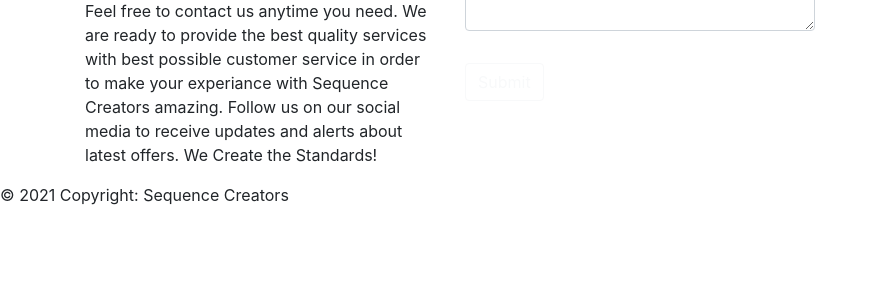
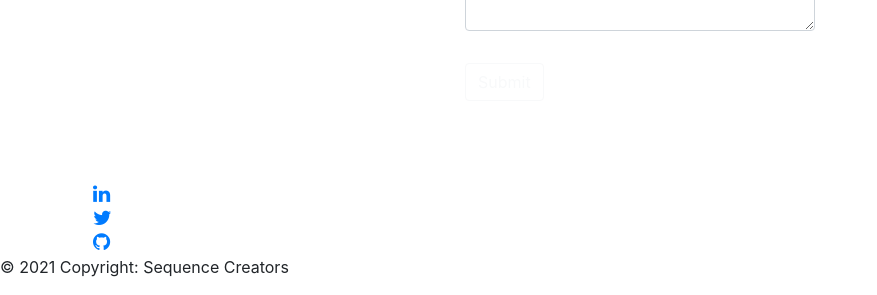
Before and after one commit to Ruchirakavinda/SQNC-Creators-Website, a PHP site: page / in a window 1280 px wide. Shown: the part 4351-4646 px from the top of the page, without its empty margins (0-877 px from the left). Before the commit the page ends 4556 px from the top, so only its background shows below. Run offline with PHP 8.4, Linux system fonts and the light colour scheme; some libraries are stand-ins or nearby versions.

Commit message:
css bug fixed home and about

```diff
--- a/php/footer.php
+++ b/php/footer.php
@@ -1,3 +1,5 @@
+
+
      <!-- Footer -->
      <div class="head" id="footer">
 
@@ -11,31 +13,30 @@
     </div>-->
     <footer>
         <div class="container">
-            <div class="row">
+            <div class="row frow">
                 <div class="col-12 col-lg-4 col-md-12 col-sm-12">
                     <img id="logo-footer" src="../images/Footer-Logo.png">
-                    <p>Feel free to contact us anytime you need. We are ready to provide the best quality services with best possible customer service in order to make your experiance with Sequence Creators amazing. Follow us on our social media to receive updates and alerts about latest offers. We Create the Standards!</p>
+                    <p style="color: white;">Feel free to contact us anytime you need. We are ready to provide the best quality services with best possible customer service in order to make your experiance with Sequence Creators amazing. Follow us on our social media to receive updates and alerts about latest offers. We Create the Standards!</p>
+
+
                     <!-- Logos here-->
-                    <div class="so">
-                        <a class="ffa ffa-linkedin" href=""></a>
-                        <a class="ffa ffa-facebook" href="#"></a>
-                        <a class="ffa ffa-instagram" href=""></a>
-                        <a class="ffa ffa-twitter" href=""></a>
+
+                    <div class="footer-icons">
+                        <div class="faicon icon">
+                            <a href="#" class="fa fa-linkedin mr-3 pl-2 li fsocial social" style="font-size: 20px;"></a>
+                        </div>
+                        <div class="faicon icon">
+                                <a href="#" class="fa fa-twitter mr-3 pl-2 tw fsocial social" style="font-size: 20px;"></a>
+                        </div>
+                        <div class="faicon icon">
+                            <a href="#" class="fa fa-github mr-3 pl-2 git fsocial social" style="font-size: 20px;"></a>
+                        </div>
                     </div>
+
                 </div>
                 <div class="col-12 col-lg-4 col-md-12 col-sm-12">
                     <h3><strong>Contact Us</strong></h3>
                     <form id="frm" method="POST" action="./contactt.php">
-                    <!--
-                    <?php
-                        $MSg = "";
-                        if(isset($_GET['success'])){
-                            $Msg = "Your message has been sent";
-                            echo "<div class='alert alert-success'>" . $Msg . "</div>";
-                        }
-
-                    ?>
-                    -->
 
                         <div class="mb-3">
                           <label for="exampleInputEmail1" class="form-label">Name</label>
--- a/php/index.php
+++ b/php/index.php
@@ -13,11 +13,10 @@
      <!--Navbar js-->
      <script src="../js/navbar.js"></script>
 
-<link rel="stylesheet" href="../css/home.css">
+<link rel="stylesheet" href="../css/home2.css">
 <link rel="stylesheet" href="../css/style.css">
 <script type="text/javascript" src="../js/home.js"></script>
 
-<script src="https://cdnjs.cloudflare.com/ajax/libs/font-awesome/5.11.2/js/all.min.js" integrity="sha256-qM7QTJSlvtPSxVRjVWNM2OfTAz/3k5ovHOKmKXuYMO4=" crossorigin="anonymous"></script>
 
 <script src="https://code.jquery.com/jquery-3.5.1.slim.min.js" integrity="sha384-DfXdz2htPH0lsSSs5nCTpuj/zy4C+OGpamoFVy38MVBnE+IbbVYUew+OrCXaRkfj" crossorigin="anonymous"></script>
 <script src="https://cdn.jsdelivr.net/npm/popper.js@1.16.1/dist/umd/popper.min.js" integrity="sha384-9/reFTGAW83EW2RDu2S0VKaIzap3H66lZH81PoYlFhbGU+6BZp6G7niu735Sk7lN" crossorigin="anonymous"></script>
@@ -32,16 +31,8 @@
 <link rel="stylesheet" href="https://cdn.jsdelivr.net/npm/bootstrap@4.5.3/dist/css/bootstrap.min.css" integrity="sha384-TX8t27EcRE3e/ihU7zmQxVncDAy5uIKz4rEkgIXeMed4M0jlfIDPvg6uqKI2xXr2" crossorigin="anonymous">
 
 
-
-
-
 <script src="https://cdnjs.cloudflare.com/ajax/libs/OwlCarousel2/2.3.4/owl.carousel.min.js"></script>
 <link rel="stylesheet" href="https://cdnjs.cloudflare.com/ajax/libs/OwlCarousel2/2.3.4/assets/owl.carousel.css">
-<link rel="stylesheet" href="https://cdnjs.cloudflare.com/ajax/libs/font-awesome/5.15.2/css/all.min.css">
-
-
-<!-- Icons -->
-<link rel="stylesheet" href="https://cdnjs.cloudflare.com/ajax/libs/font-awesome/4.7.0/css/font-awesome.min.css">
 
 
 </head>
@@ -345,7 +336,5 @@
   include_once 'footer.php';
 ?>
 
-
-
 </body>
 </html>
```
Also changed, not shown: php/about.php (+20 -14 lines), php/services.php (+10 -0 lines).
